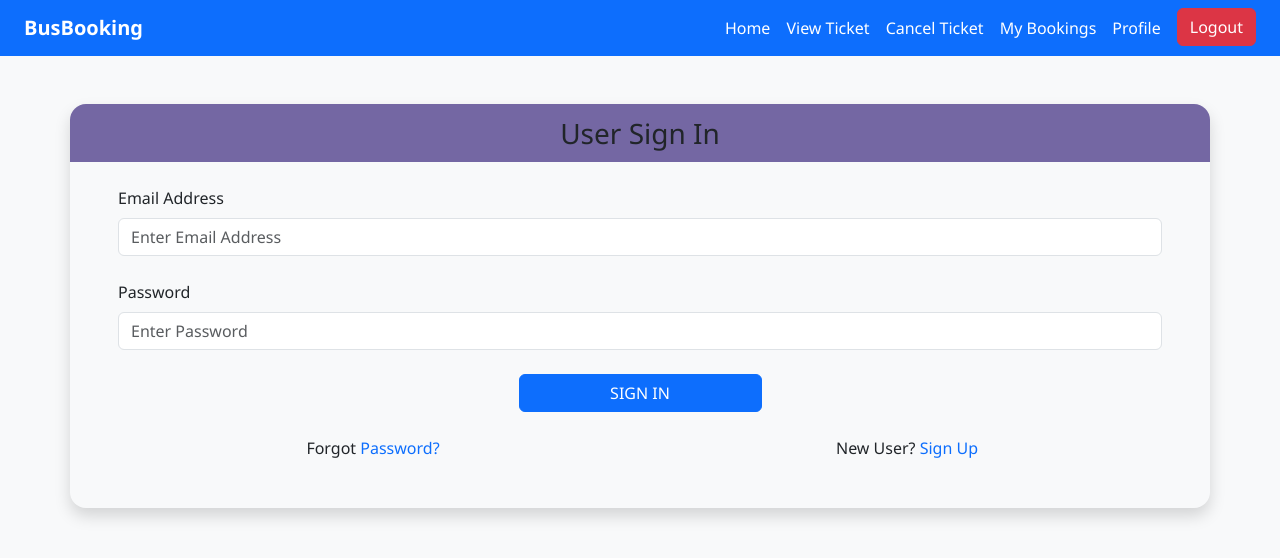
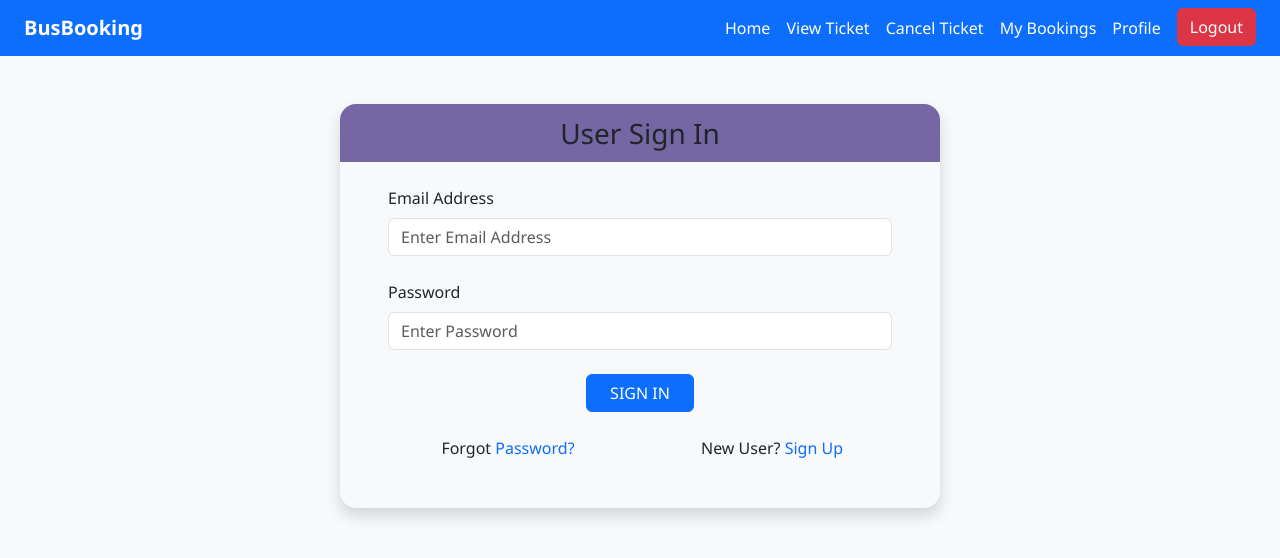
Before and after one commit to CDACSunbeamProject/BusTicketBooking, a React (Vite) app in the folder bus_ticket_booking_system/: page /User/signin in a window 1280 px wide. Shown: the top 558 px of the page. Built offline with nearby package versions, Linux system fonts and the light colour scheme; a web font is replaced by a local one.

Commit message:
user signin page is completed

```diff
--- a/bus_ticket_booking_system/src/User/pages/Signin.jsx
+++ b/bus_ticket_booking_system/src/User/pages/Signin.jsx
@@ -11,7 +11,7 @@ function Signin() {
     navigate("/user");
   };
   return (
-    <div className="container mt-5 pb-4 rounded-4 shadow login-page">
+    <div className="container mt-5 pb-4 rounded-4 shadow small-size-page">
       <div className="row header-color rounded-top-4 justify-content-center align-items-center text-center">
         <div className="fs-3 fw-medium p-2">User Sign In</div>
       </div>
```
